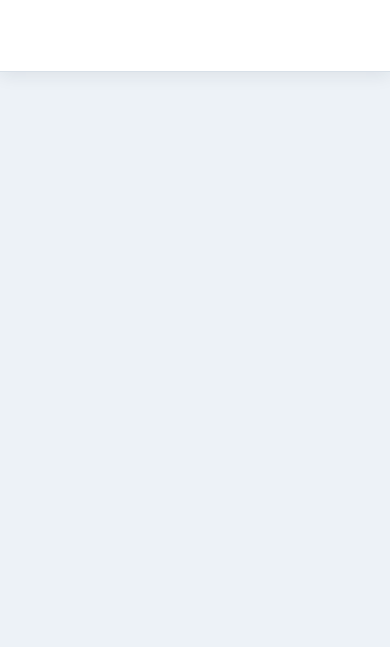
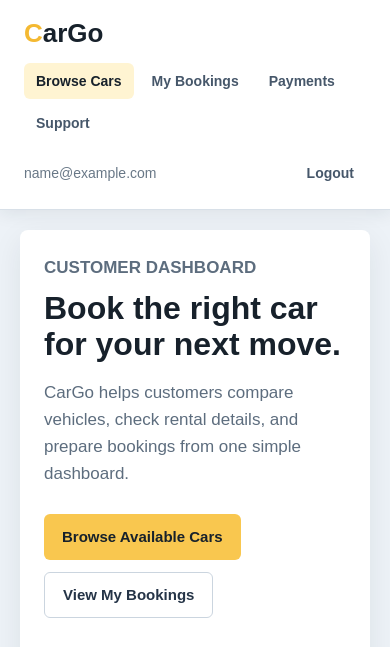
Before and after one commit to StillSame21/CarGO, a PHP site: page /dashboard.php in a window 390 px wide. Shown: the top 647 px of the page. Before the commit the page ends 72 px from the top, so only its background shows below. Run offline with PHP 8.4, Linux system fonts and the light colour scheme; the visitor is signed in with stand-in values (Sample User, id 1).

Commit message:
Added customer dashboard content and header

```diff
--- /dev/null
+++ b/customer_header.php
@@ -0,0 +1,18 @@
+<?php
+$customerEmail = $_SESSION['user_email'] ?? 'customer@cargo.com';
+?>
+<div class="customer-header-inner">
+    <a class="dashboard-logo" href="dashboard.php">CarGo</a>
+
+    <nav class="customer-nav" aria-label="Customer navigation">
+        <a href="dashboard.php" class="active">Browse Cars</a>
+        <a href="#">My Bookings</a>
+        <a href="#">Payments</a>
+        <a href="#">Support</a>
+    </nav>
+
+    <div class="customer-account">
+        <span><?php echo htmlspecialchars($customerEmail, ENT_QUOTES, 'UTF-8'); ?></span>
+        <a href="logout.php">Logout</a>
+    </div>
+</div>
--- a/dashboard.php
+++ b/dashboard.php
@@ -17,11 +17,11 @@ if (!isset($_SESSION['logged_in']) || $_SESSION['logged_in'] !== true) {
 <body>
     <main class="dashboard-page">
         <header class="dashboard-header">
-            <?php // Future header include goes here ?>
+            <?php include 'customer_header.php'; ?>
         </header>
 
         <section class="dashboard-content">
-            <?php // Future content include goes here ?>
+            <?php include 'dashboard_content.php'; ?>
         </section>
     </main>
 </body>
--- /dev/null
+++ b/dashboard_content.php
@@ -0,0 +1,54 @@
+<div class="dashboard-shell">
+    <section class="product-hero">
+        <div class="product-hero-copy">
+            <p class="eyebrow">Customer Dashboard</p>
+            <h1>Book the right car for your next move.</h1>
+            <p>
+                CarGo helps customers compare vehicles, check rental details, and prepare bookings from one simple dashboard.
+            </p>
+            <div class="hero-actions">
+                <a class="primary-action" href="#">Browse Available Cars</a>
+                <a class="secondary-action" href="#">View My Bookings</a>
+            </div>
+        </div>
+        <img
+            src="https://images.unsplash.com/photo-1492144534655-ae79c964c9d7?auto=format&fit=crop&w=900&q=80"
+            alt="CarGo featured rental car"
+        >
+    </section>
+
+    <section class="product-highlights" aria-label="CarGo highlights">
+        <article class="highlight-card">
+            <img
+                src="https://images.unsplash.com/photo-1549317661-bd32c8ce0db2?auto=format&fit=crop&w=600&q=80"
+                alt="Compact rental car"
+            >
+            <div>
+                <h2>Flexible Fleet</h2>
+                <p>Display economy, family, and premium car options here once your MySQL vehicle table is ready.</p>
+            </div>
+        </article>
+
+        <article class="highlight-card">
+            <img
+                src="https://images.unsplash.com/photo-1503736334956-4c8f8e92946d?auto=format&fit=crop&w=600&q=80"
+                alt="Sport rental car"
+            >
+            <div>
+                <h2>Easy Booking</h2>
+                <p>Use this area later for real-time availability, pickup dates, return dates, and rental pricing.</p>
+            </div>
+        </article>
+
+        <article class="highlight-card">
+            <img
+                src="https://images.unsplash.com/photo-1502877338535-766e1452684a?auto=format&fit=crop&w=600&q=80"
+                alt="Customer driving rental car"
+            >
+            <div>
+                <h2>Customer Ready</h2>
+                <p>Keep customer account details, booking status, and payment information close to the main journey.</p>
+            </div>
+        </article>
+    </section>
+</div>
--- a/style.css
+++ b/style.css
@@ -156,9 +156,189 @@ button:hover {
     box-shadow: 0 4px 16px rgba(29, 39, 51, 0.08);
 }
 
+.customer-header-inner {
+    min-height: 72px;
+    display: flex;
+    align-items: center;
+    justify-content: space-between;
+    gap: 28px;
+    width: 100%;
+    max-width: 1180px;
+    margin: 0 auto;
+    padding: 0 28px;
+}
+
+.dashboard-logo {
+    color: #17212b;
+    font-size: 26px;
+    font-weight: bold;
+    text-decoration: none;
+}
+
+.dashboard-logo::first-letter {
+    color: #f4b932;
+}
+
+.customer-nav {
+    display: flex;
+    align-items: center;
+    gap: 6px;
+}
+
+.customer-nav a,
+.customer-account a {
+    padding: 10px 12px;
+    border-radius: 6px;
+    color: #46576a;
+    font-size: 14px;
+    font-weight: bold;
+    text-decoration: none;
+}
+
+.customer-nav a:hover,
+.customer-nav a.active,
+.customer-account a:hover {
+    color: #17212b;
+    background: #fff4d2;
+}
+
+.customer-account {
+    display: flex;
+    align-items: center;
+    gap: 12px;
+    color: #697887;
+    font-size: 14px;
+    white-space: nowrap;
+}
+
 .dashboard-content {
     flex: 1;
     padding: 28px;
+}
+
+.dashboard-shell {
+    width: 100%;
+    max-width: 1180px;
+    margin: 0 auto;
+}
+
+.product-hero {
+    display: grid;
+    grid-template-columns: minmax(0, 1fr) minmax(320px, 480px);
+    gap: 32px;
+    align-items: center;
+    margin-bottom: 28px;
+    padding: 34px;
+    border-radius: 8px;
+    background: #ffffff;
+    box-shadow: 0 10px 30px rgba(29, 39, 51, 0.08);
+}
+
+.product-hero-copy {
+    max-width: 560px;
+}
+
+.eyebrow {
+    margin-bottom: 10px;
+    color: #b58517;
+    font-size: 13px;
+    font-weight: bold;
+    text-transform: uppercase;
+}
+
+.product-hero h1 {
+    margin-bottom: 16px;
+    color: #17212b;
+    font-size: 42px;
+    line-height: 1.12;
+}
+
+.product-hero p {
+    color: #5d6d7e;
+    font-size: 17px;
+    line-height: 1.6;
+}
+
+.product-hero img {
+    width: 100%;
+    height: 320px;
+    border-radius: 8px;
+    object-fit: cover;
+}
+
+.hero-actions {
+    display: flex;
+    flex-wrap: wrap;
+    gap: 12px;
+    margin-top: 26px;
+}
+
+.primary-action,
+.secondary-action {
+    display: inline-flex;
+    align-items: center;
+    justify-content: center;
+    min-height: 46px;
+    padding: 0 18px;
+    border-radius: 6px;
+    font-size: 15px;
+    font-weight: bold;
+    text-decoration: none;
+}
+
+.primary-action {
+    color: #17212b;
+    background: #f9c74f;
+}
+
+.primary-action:hover {
+    background: #f4b932;
+}
+
+.secondary-action {
+    color: #253447;
+    border: 1px solid #cbd5df;
+    background: #ffffff;
+}
+
+.secondary-action:hover {
+    border-color: #f4b932;
+    background: #fff9e8;
+}
+
+.product-highlights {
+    display: grid;
+    grid-template-columns: repeat(3, minmax(0, 1fr));
+    gap: 18px;
+}
+
+.highlight-card {
+    overflow: hidden;
+    border-radius: 8px;
+    background: #ffffff;
+    box-shadow: 0 8px 24px rgba(29, 39, 51, 0.07);
+}
+
+.highlight-card img {
+    width: 100%;
+    height: 170px;
+    object-fit: cover;
+}
+
+.highlight-card div {
+    padding: 20px;
+}
+
+.highlight-card h2 {
+    margin-bottom: 10px;
+    color: #17212b;
+    font-size: 20px;
+}
+
+.highlight-card p {
+    color: #697887;
+    font-size: 14px;
+    line-height: 1.55;
 }
 
 @media (max-width: 820px) {
@@ -174,4 +354,42 @@ button:hover {
     .brand-panel h1 {
         font-size: 34px;
     }
+
+    .customer-header-inner {
+        align-items: flex-start;
+        flex-direction: column;
+        gap: 14px;
+        padding: 18px 24px;
+    }
+
+    .customer-nav {
+        flex-wrap: wrap;
+    }
+
+    .customer-account {
+        width: 100%;
+        justify-content: space-between;
+        white-space: normal;
+    }
+
+    .dashboard-content {
+        padding: 20px;
+    }
+
+    .product-hero {
+        grid-template-columns: 1fr;
+        padding: 24px;
+    }
+
+    .product-hero h1 {
+        font-size: 32px;
+    }
+
+    .product-hero img {
+        height: 240px;
+    }
+
+    .product-highlights {
+        grid-template-columns: 1fr;
+    }
 }
```
Also changed, not shown: logout.php (added, +7 -0 lines).
